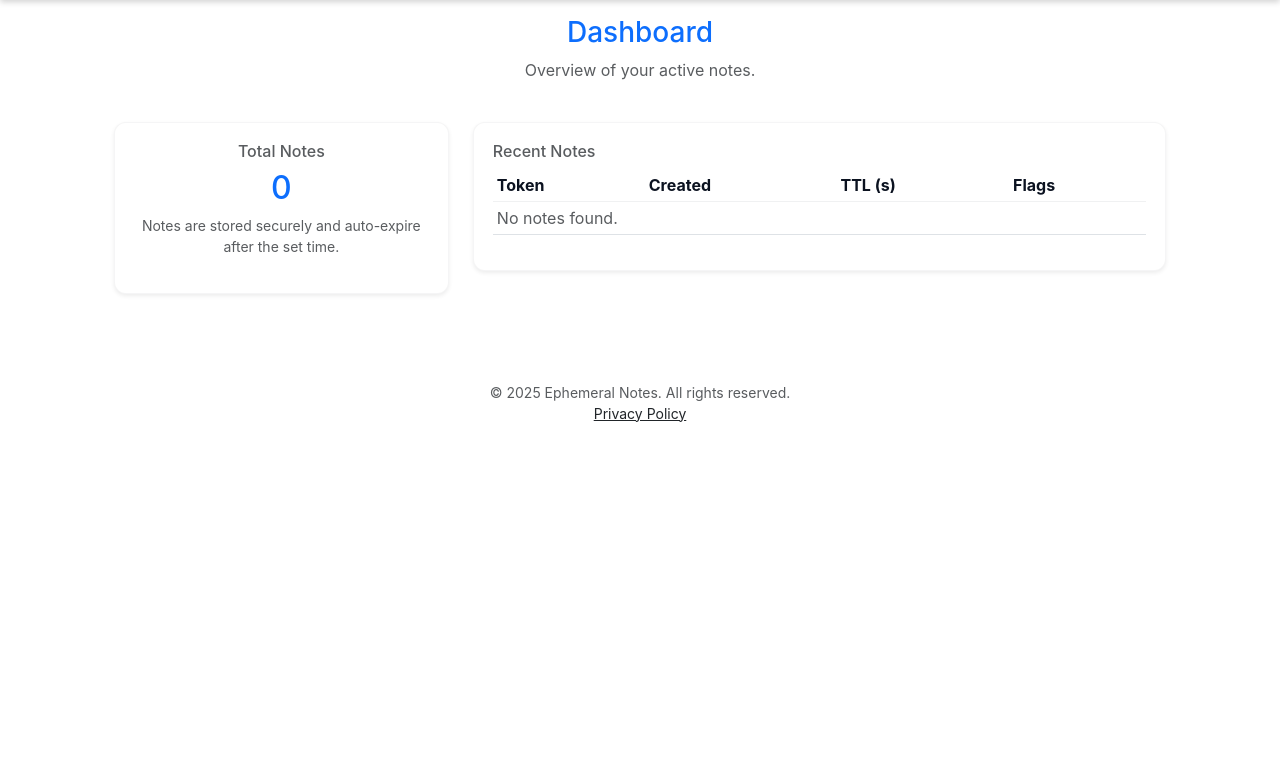
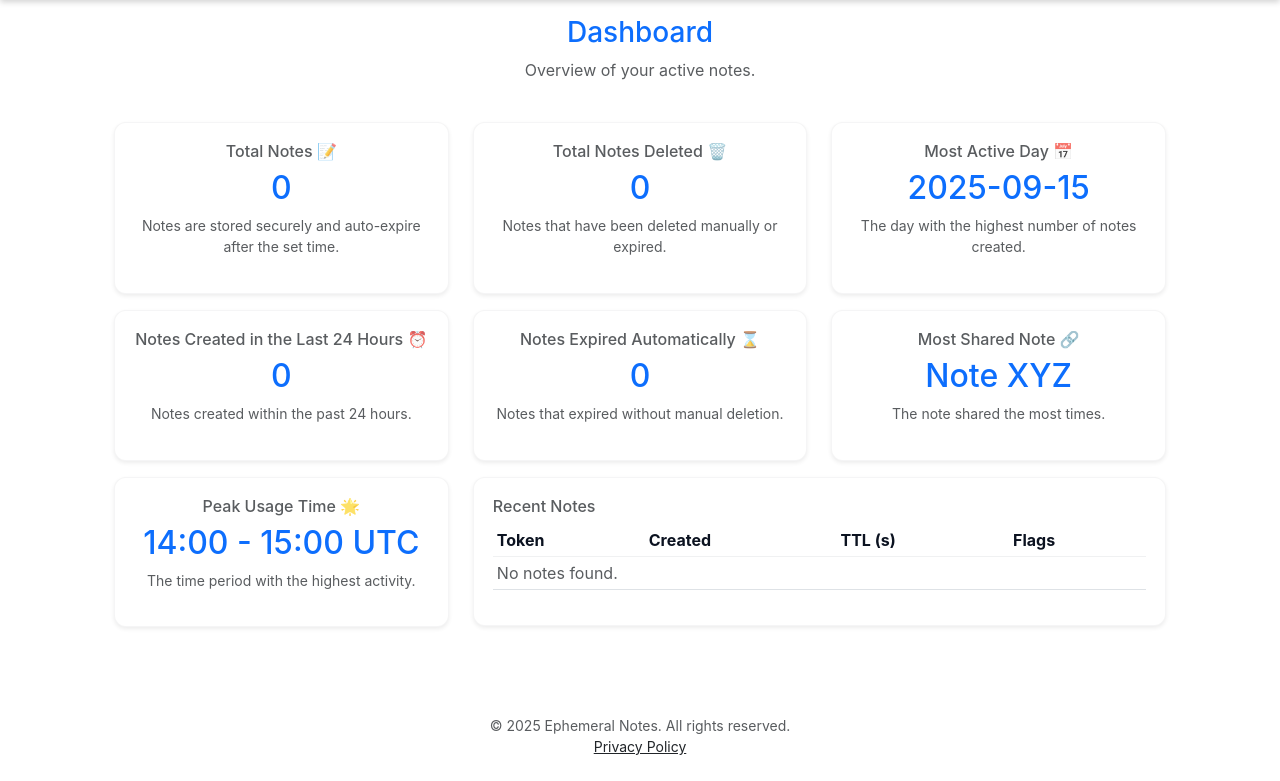
Before and after one commit to soaand01/ephemeralNotes, a Flask app: page /dashboard in a window 1280 px wide. Shown: the part 60-841 px from the top of the page. Before the commit the page ends 482 px from the top, so only its background shows below. Run offline with Flask 3, Linux system fonts and the light colour scheme; data that the repository does not hold is empty.

Commit message:
Improvements in UX and code

```diff
--- a/app.py
+++ b/app.py
@@ -15,9 +15,10 @@ from __future__ import annotations
 import hashlib
 import hmac
 import json
+import logging
 import secrets
 import time
-from datetime import datetime, timezone
+from datetime import datetime, timedelta, timezone
 from typing import Any, Dict, Optional
 
 from flask import (
@@ -499,6 +500,10 @@ def unlock_note(token: str):
 
 @app.route("/s/<token>/delete", methods=["POST"])
 def delete_note_handler(token: str):
+    # Check if the Redis key exists
+    key_exists = app.redis_client.exists(_note_key(token))
+    logging.debug(f"Attempting to delete token: {token}, Key exists: {key_exists}")
+
     # Best-effort delete (no auth). This endpoint should be rate-limited by client IP via frontend
     _delete_note(token)
     return redirect(url_for("index"))
@@ -552,7 +557,65 @@ def dashboard():
         )
 
     total = len(keys)
-    return render_template("dashboard.html", notes=notes, total=total)
+
+    # Calculate additional statistics for the dashboard
+    try:
+        total_deleted = int(app.redis_client.get('stats:deleted_total') or 0)
+    except Exception:
+        total_deleted = 0
+
+    try:
+        # Example: Fetch the most active day (mocked for now)
+        most_active_day = "2025-09-15"  # Replace with actual logic if available
+    except Exception:
+        most_active_day = "N/A"
+
+    try:
+        # Example: Calculate average note lifetime (mocked for now)
+        avg_note_lifetime = 900  # Replace with actual logic if available
+    except Exception:
+        avg_note_lifetime = "N/A"
+
+    try:
+        # Notes Created in the Last 24 Hours
+        now = datetime.now(timezone.utc)
+        one_day_ago = now - timedelta(days=1)
+        notes_last_24_hours = sum(
+            1 for note in notes if datetime.fromisoformat(note['created_at']) > one_day_ago
+        )
+    except Exception:
+        notes_last_24_hours = "N/A"
+
+    try:
+        # Notes Expired Automatically
+        notes_expired = int(app.redis_client.get('stats:expired_total') or 0)
+    except Exception:
+        notes_expired = "N/A"
+
+    try:
+        # Most Shared Note (mocked for now)
+        most_shared_note = "Note XYZ"  # Replace with actual logic if available
+    except Exception:
+        most_shared_note = "N/A"
+
+    try:
+        # Peak Usage Time (mocked for now)
+        peak_usage_time = "14:00 - 15:00 UTC"  # Replace with actual logic if available
+    except Exception:
+        peak_usage_time = "N/A"
+
+    return render_template(
+        "dashboard.html",
+        notes=notes,
+        total=total,
+        total_deleted=total_deleted,
+        most_active_day=most_active_day,
+        avg_note_lifetime=avg_note_lifetime,
+        notes_last_24_hours=notes_last_24_hours,
+        notes_expired=notes_expired,
+        most_shared_note=most_shared_note,
+        peak_usage_time=peak_usage_time,
+    )
 
 
 # Informational pages
--- a/templates/base.html
+++ b/templates/base.html
@@ -40,6 +40,8 @@
               <ul class="dropdown-menu dropdown-menu-end" aria-labelledby="navbarDropdown">
                 <li><a class="dropdown-item" href="{{ url_for('index') }}">Home</a></li>
                 <li><a class="dropdown-item" href="{{ url_for('dashboard') }}">Dashboard</a></li>
+                <li><a class="dropdown-item" href="{{ url_for('about') }}">About</a></li>
+                <li><a class="dropdown-item" href="{{ url_for('privacy') }}">Privacy Policy</a></li>
               </ul>
             </li>
           </ul>
--- a/templates/dashboard.html
+++ b/templates/dashboard.html
@@ -12,9 +12,69 @@
     <div class="col-lg-4 mb-3">
       <div class="card shadow-sm">
         <div class="card-body text-center">
-          <h6 class="text-muted">Total Notes</h6>
+          <h6 class="text-muted">Total Notes 📝</h6>
           <h2 class="text-primary">{{ total }}</h2>
           <p class="small text-muted">Notes are stored securely and auto-expire after the set time.</p>
+        </div>
+      </div>
+    </div>
+
+    <div class="col-lg-4 mb-3">
+      <div class="card shadow-sm">
+        <div class="card-body text-center">
+          <h6 class="text-muted">Total Notes Deleted 🗑️</h6>
+          <h2 class="text-primary">{{ total_deleted }}</h2>
+          <p class="small text-muted">Notes that have been deleted manually or expired.</p>
+        </div>
+      </div>
+    </div>
+
+    <div class="col-lg-4 mb-3">
+      <div class="card shadow-sm">
+        <div class="card-body text-center">
+          <h6 class="text-muted">Most Active Day 📅</h6>
+          <h2 class="text-primary">{{ most_active_day }}</h2>
+          <p class="small text-muted">The day with the highest number of notes created.</p>
+        </div>
+      </div>
+    </div>
+
+    <div class="col-lg-4 mb-3">
+      <div class="card shadow-sm">
+        <div class="card-body text-center">
+          <h6 class="text-muted">Notes Created in the Last 24 Hours ⏰</h6>
+          <h2 class="text-primary">{{ notes_last_24_hours }}</h2>
+          <p class="small text-muted">Notes created within the past 24 hours.</p>
+        </div>
+      </div>
+    </div>
+
+    <div class="col-lg-4 mb-3">
+      <div class="card shadow-sm">
+        <div class="card-body text-center">
+          <h6 class="text-muted">Notes Expired Automatically ⌛</h6>
+          <h2 class="text-primary">{{ notes_expired }}</h2>
+          <p class="small text-muted">Notes that expired without manual deletion.</p>
+        </div>
+      </div>
+    </div>
+
+    <div class="col-lg-4 mb-3">
+      <div class="card shadow-sm">
+        <div class="card-body text-center">
+          <h6 class="text-muted">Most Shared Note 🔗</h6>
+          <h2 class="text-primary">{{ most_shared_note }}</h2>
+          <p class="small text-muted">The note shared the most times.</p>
+        </div>
+      </div>
+    </div>
+
+    <div class="col-lg-4 mb-3">
+      <div class="card shadow-sm">
+        <div class="card-body text-center">
+          <h6 class="text-muted">Peak Usage Time 🌟</h6>
+          <h2 class="text-primary">{{ peak_usage_time }}</h2>
+          <p class="small text-muted">The time period with the highest activity.</p>
         </div>
       </div>
     </div>
--- a/templates/share.html
+++ b/templates/share.html
@@ -16,10 +16,9 @@
 
         <p class="small text-muted">URL expires in <strong>{{ ttl }} seconds</strong>.</p>
 
-        <div class="mt-3">
+        <div class="mt-3 d-flex gap-2">
+          <a class="btn btn-dark" id="homeBtn" href="{{ url_for('index') }}">Home</a>
           <a class="btn btn-dark" id="createAnotherBtn" href="{{ url_for('index') }}">Create another</a>
-          <a class="btn btn-dark" id="homeBtn" href="{{ url_for('index') }}">Home</a>
-          <button class="btn btn-dark" id="deleteNowBtn" type="submit">Delete now</button>
         </div>
       </div>
     </div>
--- a/templates/view.html
+++ b/templates/view.html
@@ -52,10 +52,10 @@
           {% endif %}
 
           <div class="mt-3 d-flex gap-2">
+            <a class="btn btn-solid btn-sm" href="{{ url_for('index') }}">Create new</a>
             <form method="post" action="{{ url_for('delete_note_handler', token=token) }}">
-              <button class="btn btn-dark" id="deleteNowBtn" type="submit">Delete now</button>
+              <button class="btn btn-danger btn-sm" id="deleteNowBtn" type="submit">Delete now</button>
             </form>
-            <a class="btn btn-solid btn-sm" href="{{ url_for('index') }}">Create new</a>
           </div>
         {% endif %}
       </div>
```
